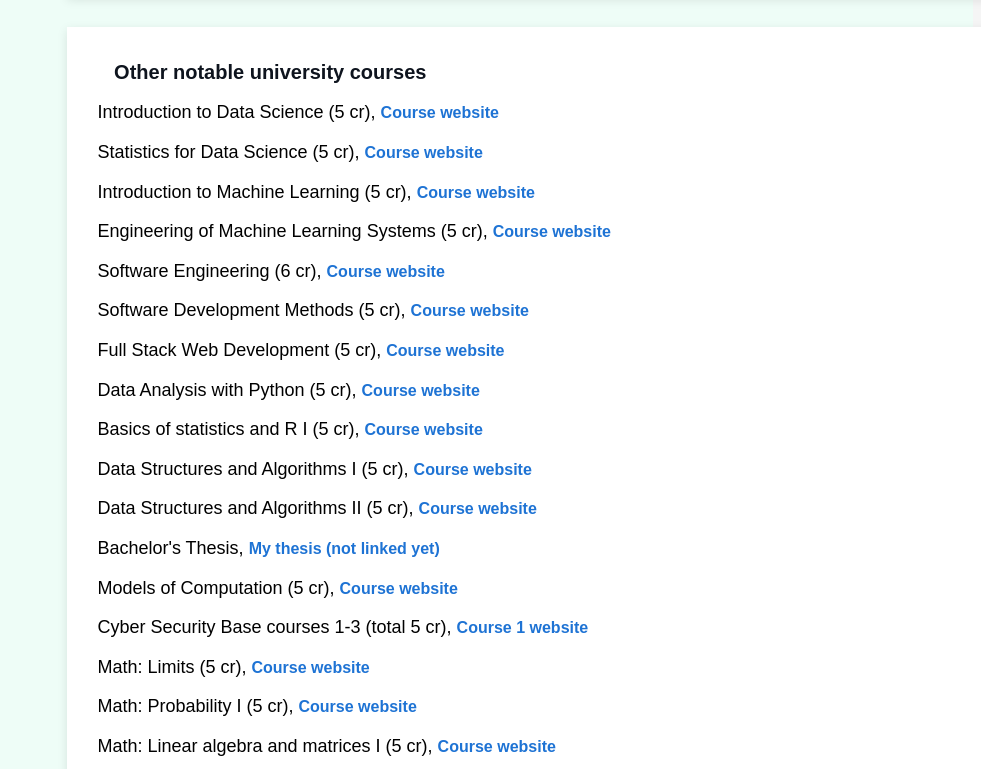
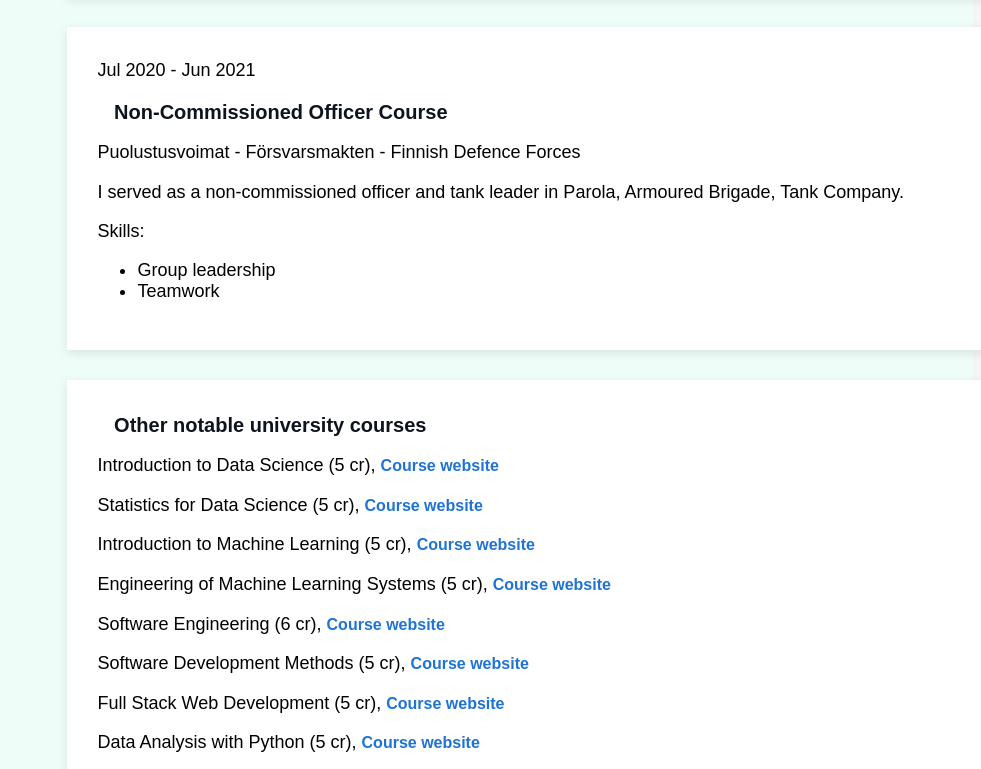
Before and after one commit to samusyrjanen/CV_Samu_Syrjanen, a plain HTML site: page experience.html in a window 1280 px wide. Shown: the part 3499-4268 px from the top of the page, without its empty margins (299-1280 px from the left). Drawn offline with Linux system fonts and the light colour scheme.

Commit message:
Update experience.html

```diff
--- a/experience.html
+++ b/experience.html
@@ -11,7 +11,7 @@
     <div id="container">
         <div id="profile">
 <!--             <div id="image">
-                <img id="profile-photo" src="http://mnnit.ac.in/ss/images/shashank.jpg" alt="Profile-Image">
+                <img id="profile-photo" src="" alt="Profile-Image">
                 <a href="#"><i class="fas fa-pen stroke-transparent"></i></a>
             </div> -->
             <p id="name">Samu Syrjänen<br></p>
@@ -234,6 +234,29 @@
                 </p>
             </div>
             <div class="card">
+                <p>
+                    Jul 2020 - Jun 2021
+                </p>
+                <p id="title"><i class="fas fa-briefcase stroke-transparent"></i>&nbsp;&nbsp;&nbsp;Non-Commissioned Officer Course</p>
+                <p>
+                    Puolustusvoimat - Försvarsmakten - Finnish Defence Forces
+                </p>
+                <p>
+                    I served as a non-commissioned officer and tank leader in Parola, Armoured Brigade, Tank Company.
+                </p>
+                <div id="list">
+                    Skills:
+                    <ul>
+                        <li>
+                            Group leadership
+                        </li>
+                        <li>
+                            Teamwork
+                        </li>
+                    </ul>
+                </div>
+            </div>
+            <div class="card">
                 <p id="title"><i class="fas fa-briefcase stroke-transparent"></i>&nbsp;&nbsp;&nbsp;Other notable university courses</p>
                 <p>
                     Introduction to Data Science (5 cr), <a id="link" href="https://studies.helsinki.fi/kurssit/opintojakso/hy-CU-118209216-2021-08-01">Course website</a>
```
